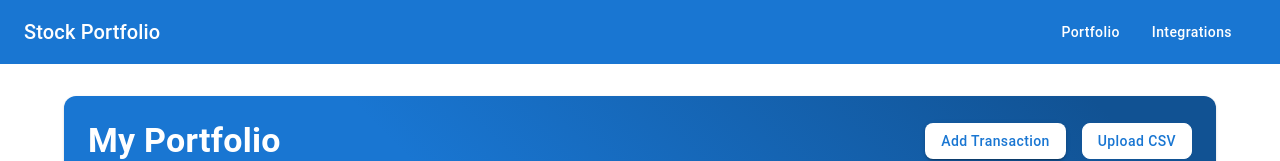
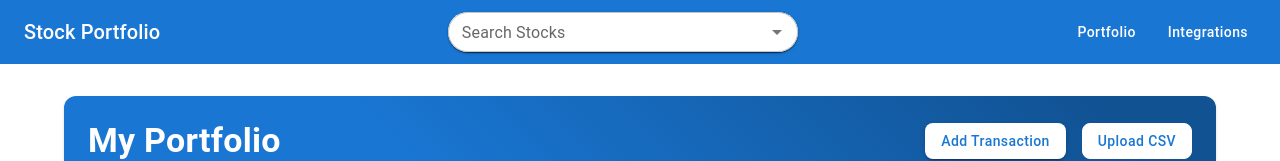
Before and after one commit to Adelin-Pachedzhiev/stock-calculator-ui, a React (Vite) app: page / in a window 1280 px wide. Shown: the top 161 px of the page. Built offline with nearby package versions, Linux system fonts and the light colour scheme; no server answers.

Commit message:
enhance AppHeader component with stock search functionality using Autocomplete and improve layout

```diff
--- a/src/components/common/AppHeader.tsx
+++ b/src/components/common/AppHeader.tsx
@@ -1,20 +1,19 @@
-import {
-  AppBar,
-  Box,
-  Button,
-  IconButton,
-  Menu,
-  MenuItem,
-  Toolbar,
-  Typography
-} from '@mui/material';
-import { useState } from 'react';
+import { AppBar, Box, Button, IconButton, Menu, MenuItem, Toolbar, Typography, Autocomplete, TextField } from '@mui/material';
+import { useState, useEffect } from 'react';
 import { useNavigate } from 'react-router-dom';
 import AccountCircleIcon from '@mui/icons-material/AccountCircle';
+import { getAvailableStocks } from '../../services/stockService';
+import type { StockInfo } from '../../types/stock';
 
 const AppHeader = () => {
   const [anchorEl, setAnchorEl] = useState<null | HTMLElement>(null);
+  const [stocks, setStocks] = useState<StockInfo[]>([]);
+  const [inputValue, setInputValue] = useState('');
   const navigate = useNavigate();
+
+  useEffect(() => {
+    getAvailableStocks().then(setStocks).catch(() => setStocks([]));
+  }, []);
 
   const handleMenu = (event: React.MouseEvent<HTMLElement>) => {
     setAnchorEl(event.currentTarget);
@@ -34,19 +33,56 @@ const AppHeader = () => {
 
   return (
     <AppBar position="static" elevation={0}>
-      <Toolbar>
+      <Toolbar sx={{ display: 'flex', justifyContent: 'space-between', alignItems: 'center' }}>
         {/* Logo/Brand */}
         <Typography
           variant="h6"
           component="div"
-          sx={{ flexGrow: 1, cursor: 'pointer' }}
+          sx={{ flexGrow: 0, cursor: 'pointer', mr: 2 }}
           onClick={() => navigate('/')}
         >
           Stock Portfolio
         </Typography>
 
-        {/* Navigation Links */}
-        <Box sx={{ display: 'flex', gap: 2, mr: 2 }}>
+        {/* Centered Search Bar */}
+        <Box sx={{ flex: 1, display: 'flex', justifyContent: 'center' }}>
+          <Autocomplete
+            sx={{
+              width: 350,
+              bgcolor: 'background.paper',
+              borderRadius: 2,
+              boxShadow: 1,
+              '& .MuiInputBase-root': {
+                bgcolor: 'white',
+                borderRadius: 2,
+                boxShadow: 1,
+              },
+            }}
+            options={stocks}
+            getOptionLabel={(option) => `${option.name} (${option.symbol})`}
+            inputValue={inputValue}
+            onInputChange={(_, newInputValue) => setInputValue(newInputValue)}
+            value={null}
+            onChange={(_, value) => {
+              if (value) {
+                navigate(`/stock/${value.symbol}`);
+              }
+            }}
+            renderInput={(params) => (
+              <TextField {...params} label="Search Stocks" variant="outlined" size="small" />
+            )}
+            filterOptions={(options, { inputValue }) =>
+              options.filter(
+                (option) =>
+                  option.name.toLowerCase().includes(inputValue.toLowerCase()) ||
+                  option.symbol.toLowerCase().includes(inputValue.toLowerCase())
+              )
+            }
+          />
+        </Box>
+
+        {/* Navigation Links and User Menu */}
+        <Box sx={{ display: 'flex', alignItems: 'center', gap: 2 }}>
           <Button
             color="inherit"
             onClick={() => navigate('/portfolio')}
@@ -59,9 +95,6 @@ const AppHeader = () => {
           >
             Integrations
           </Button>
-        </Box>
-
-        {/* User Menu (only if logged in) */}
           {isLoggedIn && (
             <>
               <IconButton
@@ -83,6 +116,7 @@ const AppHeader = () => {
               </Menu>
             </>
           )}
+        </Box>
       </Toolbar>
     </AppBar>
   );
```
Lines whose indentation alone changed are shown as unchanged.
